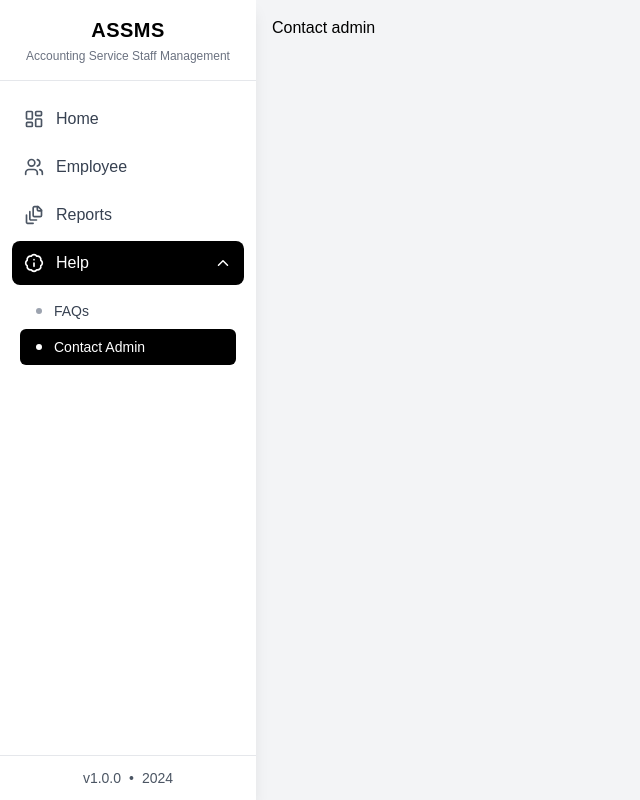
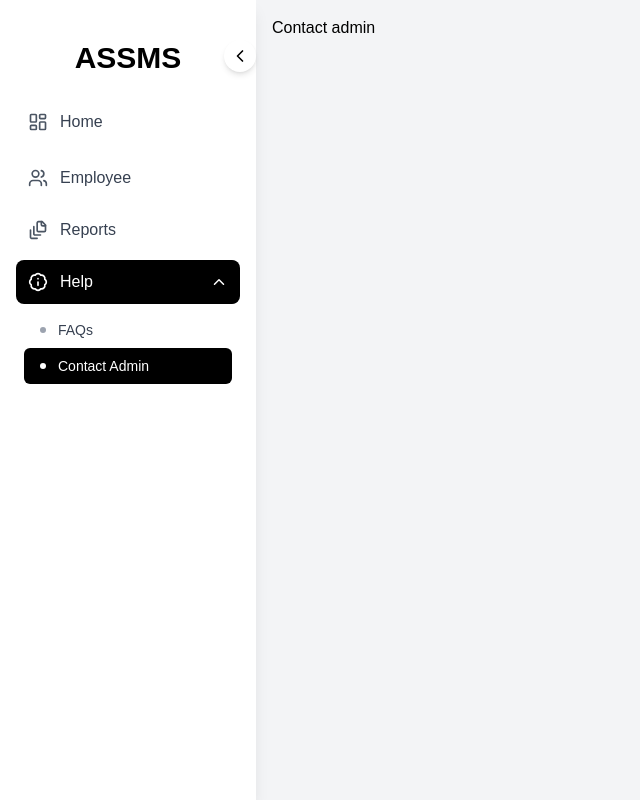
Before and after one commit to Skandaking/assms, a Next.js app: page /help/contact in a window 1280 px wide. Shown: the whole page, without its empty margins (0-640 px from the left). Built offline with nearby package versions, Linux system fonts and the light colour scheme.

Commit message:
made the sidebar to be able to collapse and expand

```diff
--- a/src/app/layout.tsx
+++ b/src/app/layout.tsx
@@ -1,9 +1,10 @@
 'use client';
 
+import localFont from 'next/font/local';
 import { usePathname } from 'next/navigation';
-import localFont from 'next/font/local';
+import { useState } from 'react';
+import Sidebar from '../components/sidebar';
 import './globals.css';
-import Sidebar from '../components/sidebar';
 
 const geistSans = localFont({
   src: './fonts/GeistVF.woff',
@@ -18,9 +19,10 @@ const geistMono = localFont({
 
 export default function RootLayout({
   children,
-}: Readonly<{
+}: {
   children: React.ReactNode;
-}>) {
+}) {
+  const [isCollapsed, setIsCollapsed] = useState(false);
   const pathname = usePathname();
   const isLoginOrRootPage = pathname === '/login' || pathname === '/';
   const isLoginPage = pathname === '/login';
@@ -31,9 +33,15 @@ export default function RootLayout({
         className={`${geistSans.variable} ${geistMono.variable} antialiased`}
       >
         <div className="flex h-screen w-full bg-gray-100">
-          {!isLoginOrRootPage && <Sidebar />}
+          {!isLoginOrRootPage && (
+            <Sidebar
+              isCollapsed={isCollapsed}
+              setIsCollapsed={setIsCollapsed}
+            />
+          )}
           <div
-            className={`flex flex-col w-full h-full ${isLoginPage ? '' : 'ml-64'} p-4`}
+            className={`flex flex-col w-full h-full transition-all duration-300
+              ${isLoginOrRootPage ? '' : isCollapsed ? 'ml-20' : 'ml-64'} p-4`}
           >
             {children}
           </div>
--- a/src/components/sidebar/index.tsx
+++ b/src/components/sidebar/index.tsx
@@ -2,6 +2,8 @@
 
 import {
   BadgeInfo,
+  ChevronLeft,
+  ChevronRight,
   FileStack,
   LayoutDashboard,
   LucideIcon,
@@ -61,7 +63,13 @@ const items: ISidebarItem[] = [
   },
 ];
 
-const Sidebar = () => {
+const Sidebar = ({
+  isCollapsed,
+  setIsCollapsed,
+}: {
+  isCollapsed: boolean;
+  setIsCollapsed: (value: boolean) => void;
+}) => {
   const [role, setRole] = useState<string | null>(null);
 
   useEffect(() => {
@@ -70,38 +78,29 @@ const Sidebar = () => {
   }, []);
 
   return (
-    <div className="fixed top-0 left-0 h-screen w-64 bg-white shadow-lg z-10">
-      <div className="flex flex-col h-full">
-        {/* Logo Section */}
-        <div className="p-4 border-b">
-          <div className="text-xl font-bold text-sidebar-active text-center tracking-wide">
-            ASSMS
-          </div>
-          <div className="text-xs text-gray-500 text-center mt-1">
-            Accounting Service Staff Management
-          </div>
+    <div
+      className={`fixed top-0 left-0 h-screen bg-white shadow-lg z-10 p-4 transition-all duration-300
+      ${isCollapsed ? 'w-20' : 'w-64'}`}
+    >
+      <div className="flex flex-col space-y-6 w-full relative">
+        <button
+          onClick={() => setIsCollapsed(!isCollapsed)}
+          className="absolute -right-4 top-6 bg-white rounded-full p-1.5 hover:bg-gray-100 transition-colors shadow-md"
+        >
+          {isCollapsed ? <ChevronRight size={20} /> : <ChevronLeft size={20} />}
+        </button>
+        <div
+          className={`text-center text-3xl font-bold text-sidebar-active mb-4 transition-all duration-300
+          ${isCollapsed ? 'text-xl px-0' : ''}`}
+        >
+          {isCollapsed ? 'AS' : 'ASSMS'}
         </div>
-
-        {/* Navigation Section */}
-        <div className="flex-1 overflow-y-auto px-3 py-4">
-          <nav className="space-y-1">
-            {items
-              .filter(
-                (item) => item.name !== 'User' || role === 'administrator'
-              )
-              .map((item, index) => (
-                <SidebarItem key={index} item={item} />
-              ))}
-          </nav>
-        </div>
-
-        {/* Footer Section */}
-        <div className="p-3 border-t">
-          <div className="flex items-center justify-center space-x-2 text-sm text-gray-600">
-            <span>v1.0.0</span>
-            <span>•</span>
-            <span>{new Date().getFullYear()}</span>
-          </div>
+        <div className="flex flex-col space-y-2">
+          {items
+            .filter((item) => item.name !== 'User' || role === 'administrator')
+            .map((item, index) => (
+              <SidebarItem key={index} item={item} isCollapsed={isCollapsed} />
+            ))}
         </div>
       </div>
     </div>
--- a/src/components/sidebar/item.tsx
+++ b/src/components/sidebar/item.tsx
@@ -17,7 +17,13 @@ interface ISubItem {
   path: string;
 }
 
-const SidebarItem = ({ item }: { item: ISidebarItem }) => {
+const SidebarItem = ({
+  item,
+  isCollapsed,
+}: {
+  item: ISidebarItem;
+  isCollapsed: boolean;
+}) => {
   const { name, icon: Icon, items, path } = item;
   const [expanded, setExpanded] = useState(false);
   const router = useRouter();
@@ -41,7 +47,7 @@ const SidebarItem = ({ item }: { item: ISidebarItem }) => {
         }
         className={`
           flex items-center justify-between px-3 py-2.5 rounded-lg cursor-pointer
-          transition-all duration-200 select-none
+          transition-all duration-200 select-none group relative
           ${
             isActive
               ? 'bg-sidebar-active text-white'
@@ -54,9 +60,9 @@ const SidebarItem = ({ item }: { item: ISidebarItem }) => {
             size={20}
             className={isActive ? 'text-white' : 'text-sidebar-iconColor'}
           />
-          <span className="font-medium">{name}</span>
+          {!isCollapsed && <span className="font-medium">{name}</span>}
         </div>
-        {items && items.length > 0 && (
+        {!isCollapsed && items && items.length > 0 && (
           <ChevronDown
             size={18}
             className={`transition-transform duration-200
@@ -65,8 +71,13 @@ const SidebarItem = ({ item }: { item: ISidebarItem }) => {
             `}
           />
         )}
+        {isCollapsed && (
+          <div className="absolute left-full ml-6 bg-gray-800 text-white px-4 py-2 rounded-md invisible opacity-0 group-hover:visible group-hover:opacity-100 transition-all duration-200 whitespace-nowrap">
+            {name}
+          </div>
+        )}
       </div>
-      {expanded && items && items.length > 0 && (
+      {!isCollapsed && expanded && items && items.length > 0 && (
         <div className="mt-1 mb-1 py-1">
           {items.map((subItem) => (
             <SubMenuItem key={subItem.path} item={subItem} />
```
Also changed, not shown: src/app/employee/page.tsx (+5 -6 lines).
